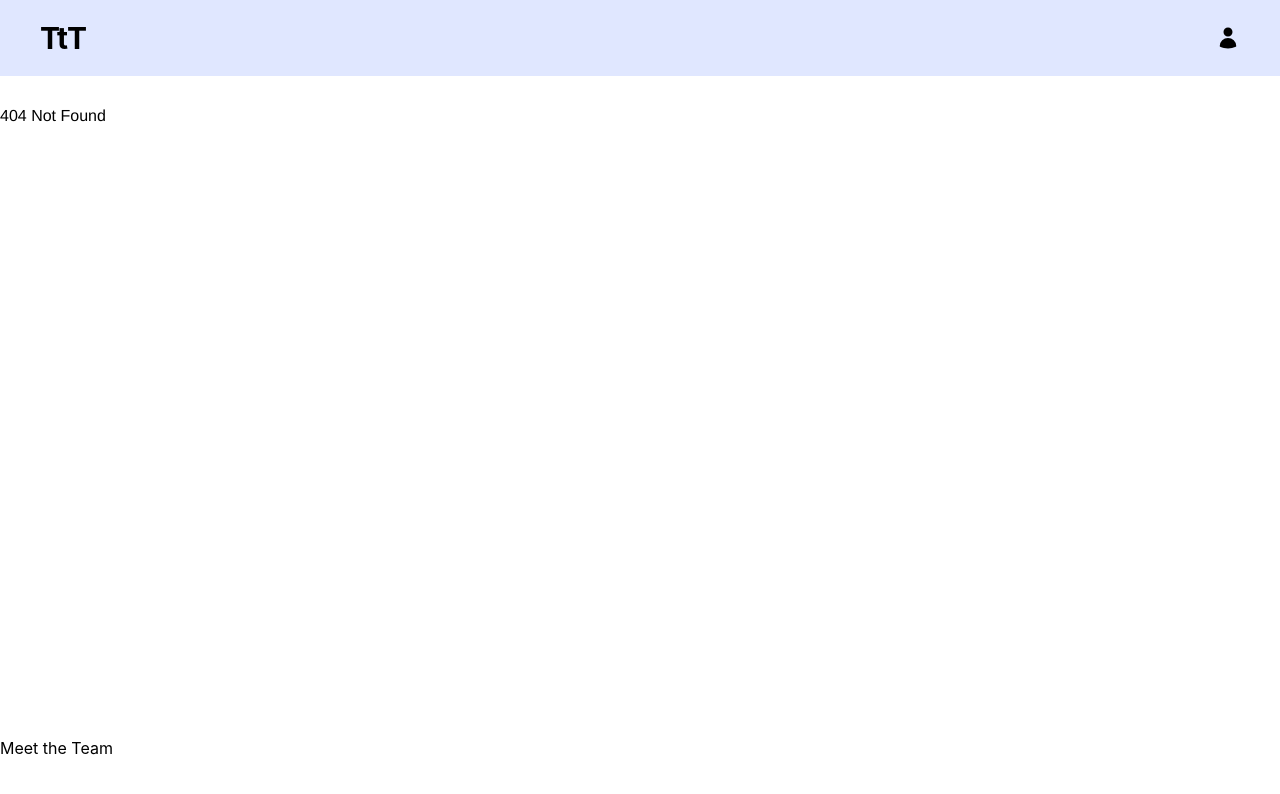
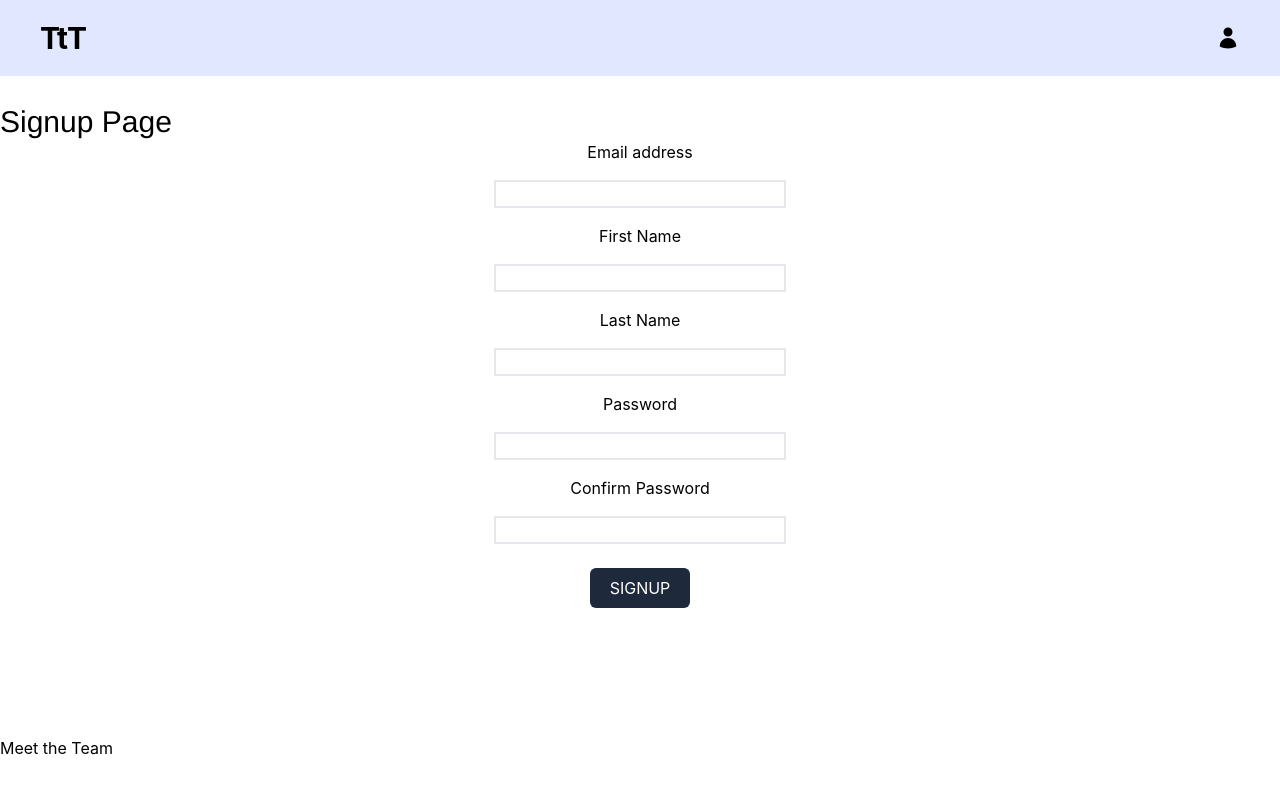
Before and after one commit to rysllvn/starmax-fe, a React (Create React App) app: page /signup in a window 1280 px wide. Before the commit this address had no page. Shown: the top 794 px of the page. Built offline with nearby package versions, Linux system fonts and the light colour scheme.

Commit message:
Signup Page Start

```diff
--- a/package.json
+++ b/package.json
@@ -4,6 +4,7 @@
   "private": true,
   "dependencies": {
     "@heroicons/react": "^2.0.13",
+    "@hookform/resolvers": "^2.9.10",
     "@testing-library/jest-dom": "^5.16.5",
     "@testing-library/react": "^13.4.0",
     "@testing-library/user-event": "^13.5.0",
@@ -16,7 +17,8 @@
     "react-router-dom": "^6.4.5",
     "react-scripts": "5.0.1",
     "typescript": "^4.9.3",
-    "web-vitals": "^2.1.4"
+    "web-vitals": "^2.1.4",
+    "yup": "^0.32.11"
   },
   "scripts": {
     "start": "react-scripts start",
--- a/src/App.tsx
+++ b/src/App.tsx
@@ -11,6 +11,7 @@ import Layout from './components/Layout';
 import HomePage from './pages/HomePage';
 import TeamPage from './pages/TeamPage';
 import NoMatchPage from './pages/NoMatchPage';
+import SignUpPage from './pages/SignUpPage';
 
 function App() {
   return (
@@ -18,6 +19,7 @@ function App() {
       <Route path="/" element={<Layout />}>
         <Route index element={<HomePage />} />
         <Route path="team" element={<TeamPage />} />
+        <Route path="/signup" element = {<SignUpPage/>} />
         <Route path="*" element={<NoMatchPage />} />
       </Route>
     </Routes>
--- /dev/null
+++ b/src/pages/SignUpPage.tsx
@@ -0,0 +1,79 @@
+import React, { useState } from "react"
+import * as Yup from 'yup'
+
+export default function SignUpPage() {
+
+    const [email,setEmail] = useState<string>("");
+    const [givenName,setGivenName] = useState<string>("");
+    const [surName,setSurName] = useState<string>("");
+    const [password1,setPassword1] = useState<string>("");
+    const [password2,setPassword2] = useState<string>("");
+
+    const validationSchema = Yup.object().shape({
+        password1: Yup.string()
+          .required('New Password is required'),
+        password2: Yup.string()
+          .required('Confirm Password is required')
+          .oneOf([Yup.ref('password'), null], 'Passwords does not match'),
+      });
+
+    function handleEmail(event:React.ChangeEvent<HTMLInputElement>) {
+        setEmail(event.target.value);
+
+    }
+    function handleGivenName(event:React.ChangeEvent<HTMLInputElement>) {
+        setGivenName(event.target.value);
+
+    }
+    function handleSurName(event:React.ChangeEvent<HTMLInputElement>) {
+        setSurName(event.target.value);
+
+    }
+    function handlePassword1(event:React.ChangeEvent<HTMLInputElement>) {
+        setPassword1(event.target.value);
+
+    }
+    function handlePassword2(event:React.ChangeEvent<HTMLInputElement>) {
+        setPassword2(event.target.value);
+
+    }
+
+    function handleSubmit(event: React.FormEvent<HTMLFormElement>) {
+        event.preventDefault();
+        const data = {
+            "email": email,
+            "givenName":givenName,
+            "surName":surName,
+            "password1":password1,
+            "password2":password2
+
+        }
+
+        console.log(data);
+
+
+    }
+    return (
+        <>
+            <h1 className="text-3xl">Signup Page</h1>
+            <form className="flex flex-col items-center gap-4" onSubmit={handleSubmit}>
+               <label className="px-5" htmlFor ="email"> Email address</label>
+               <input className="border-solid border-2 px-5" type ="text"id ="email"name="email" value={email} onChange={(e) => handleEmail(e)}/>
+               <label className="px-5" htmlFor="given_name"> First Name</label>
+               <input className="border-solid border-2 px-5" type ="text"id ="given_name"name="given_name"value={givenName} onChange={(e) => handleGivenName(e)}/>
+               <label className="px-5" htmlFor="surname"> Last Name</label>
+               <input className="border-solid border-2 px-5" type ="text"id ="surname"name="surname"value={surName} onChange={(e) => handleSurName(e)}/>
+               <label className="px-5" htmlFor="password1"> Password</label>
+               <input className="border-solid border-2 px-5" type ="password"id ="password1"name="password1"value={password1} onChange={(e) => handlePassword1(e)}/>
+               <label className="px-5" htmlFor="password2"> Confirm Password</label>
+               <input className="border-solid border-2 px-5" type ="password"id ="password2"name="password2"value={password2} onChange={(e) => handlePassword2(e)}/>
+               <button className="bg-slate-800 rounded-md text-white mt-2 px-5 py-2 ease-out duration-300 hover:scale-125">SIGNUP</button>
+
+
+
+
+
+            </form>
+        </>
+    )
+}
```
Also changed, not shown: 1 other file (tests, documents, lock files or other folders).
